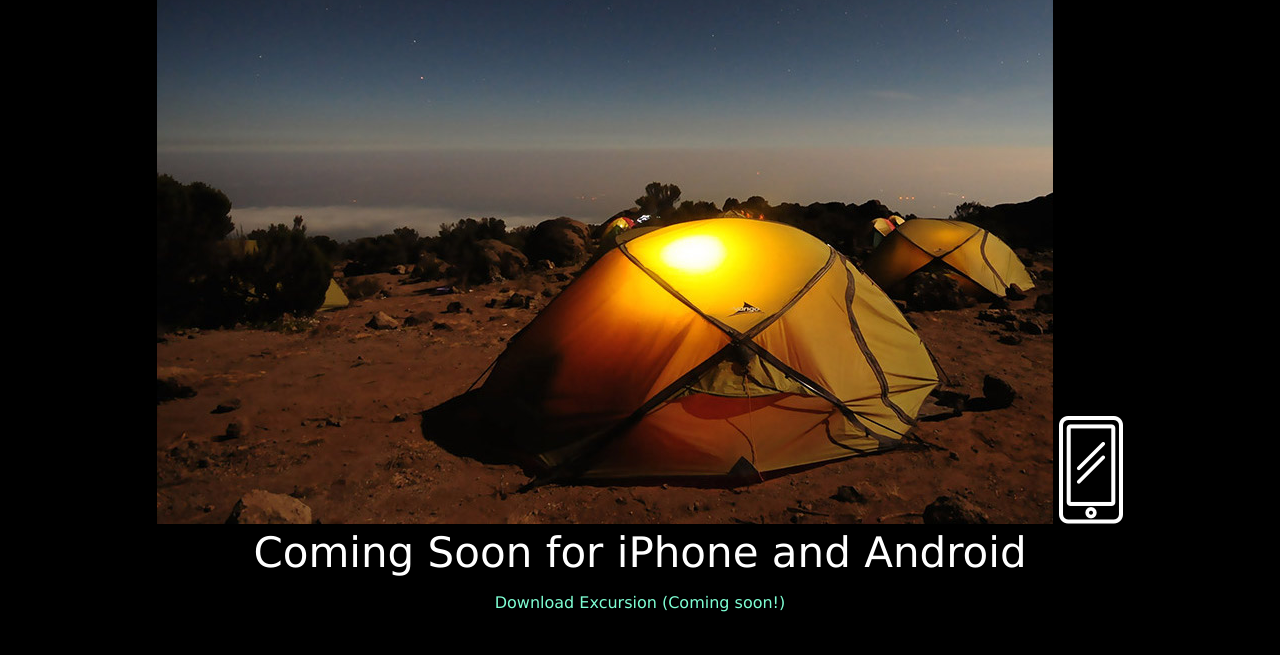
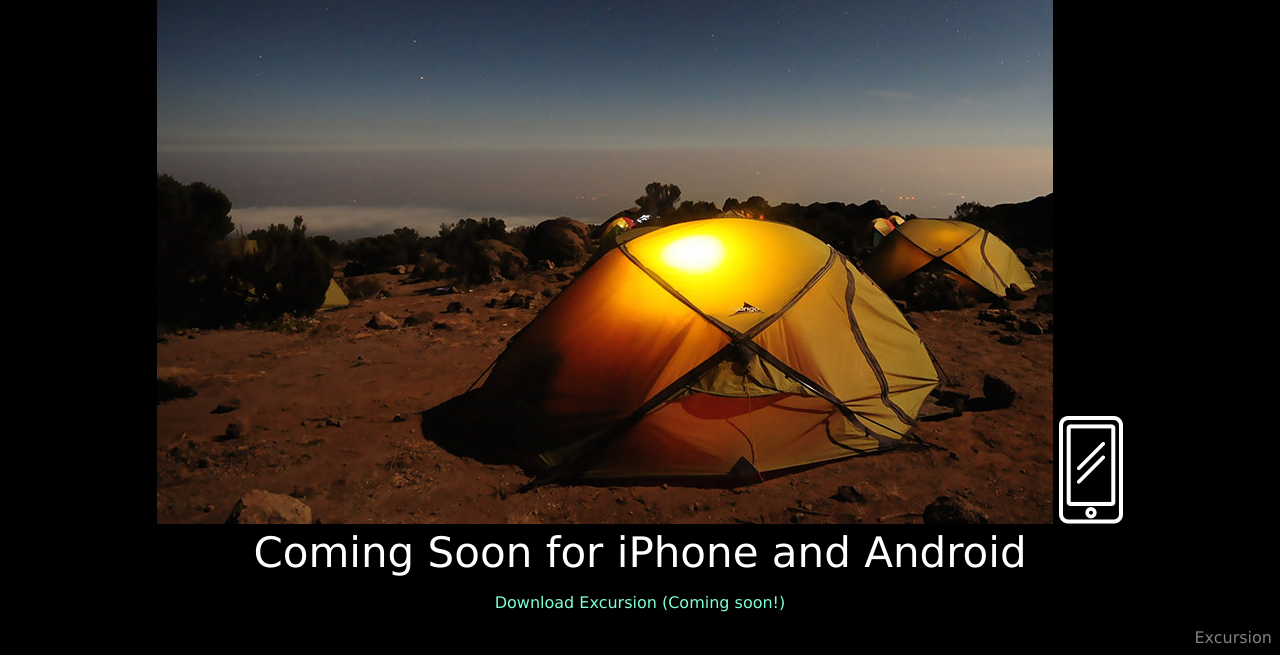
Before and after one commit to p0l0s/excursion, a plain HTML site: page index.html in a window 1280 px wide. Shown: the part 366-1021 px from the top of the page. Before the commit the page ends 994 px from the top, so only its background shows below. Drawn offline with Linux system fonts and the light colour scheme.

Commit message:
added copyright

```diff
--- a/index.html
+++ b/index.html
@@ -20,5 +20,6 @@
     <img src="resources/img/phone.png" alt="phone">
     <div class="caption">Coming Soon for iPhone and Android</div>
     <p>Download Excursion (Coming soon!)</p>
+    <div class="copyright">Excursion</div>
 </body>
 </html>
```
